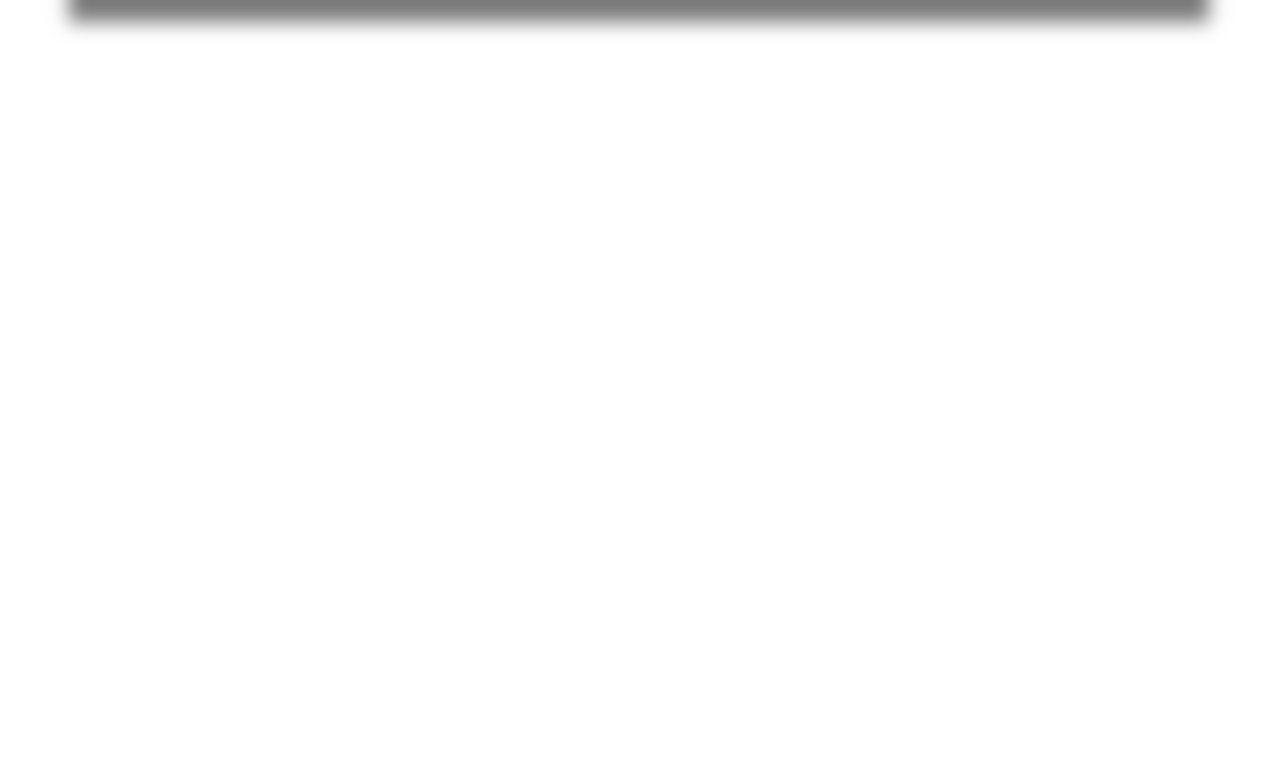
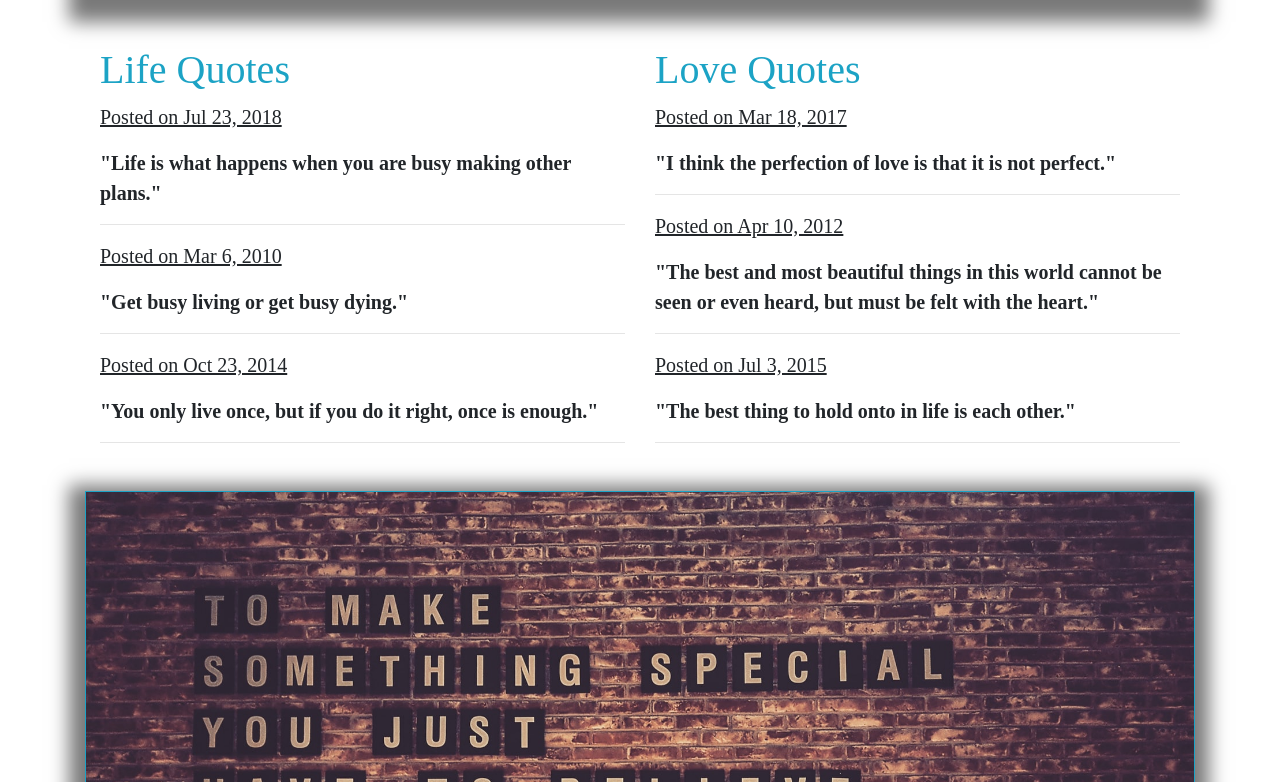
Before and after one commit to DerrickOdhiambo/Quotes-IP1, an Angular app: page / in a window 1280 px wide. Shown: the part 1138-1920 px from the top of the page. Before the commit the page ends 1184 px from the top, so only its background shows below. Built offline with nearby package versions, Linux system fonts and the light colour scheme; a web font is replaced by a local one.

Commit message:
create a lifeQuotes and loveQuotes array and display it in the app

```diff
--- a/src/app/quote/quote.component.css
+++ b/src/app/quote/quote.component.css
@@ -9,6 +9,13 @@ h3 {
   margin: 2rem 0 3rem 0;
   box-shadow: -1px 9px 18px 15px rgba(0, 0, 0, 0.53);
 }
-#date-text{
+#date-text {
   text-decoration: underline;
 }
+#footer {
+  background-image: url("../images/img11.jpg");
+  height: 60vh;
+  background-position: center;
+  background-size: cover;
+  background-repeat: no-repeat;
+}
--- a/src/app/quote/quote.component.html
+++ b/src/app/quote/quote.component.html
@@ -23,3 +23,24 @@
     </div>
   </div>
 </div>
+<div class="container">
+  <div class="row">
+    <div class="col-md-6">
+      <h3>Life Quotes</h3>
+      <div *ngFor="let life of lifeQuotes; let i = index">
+        <p id="date-text">Posted on {{ life.date | date }}</p>
+        <p appHighlightQuote class="font-weight-bold">"{{ life.quote }}"</p>
+        <hr />
+      </div>
+    </div>
+    <div class="col-md-6">
+      <h3>Love Quotes</h3>
+      <div *ngFor="let love of loveQuotes; let i = index">
+        <p id="date-text">Posted on {{ love.date | date }}</p>
+        <p appHighlightQuote class="font-weight-bold">"{{ love.quote }}"</p>
+        <hr />
+      </div>
+    </div>
+  </div>
+</div>
+<div class="container-fluid" id="footer"></div>
--- a/src/app/quote/quote.component.ts
+++ b/src/app/quote/quote.component.ts
@@ -13,6 +13,48 @@ export class QuoteComponent implements OnInit {
       'The purpose of our lives is to be happy.',
       'Dalai Lama',
       'John Kimana'
+    ),
+  ];
+
+  lifeQuotes: Quotes[] = [
+    new Quotes(
+      new Date(2018, 6, 23),
+      'Life is what happens when you are busy making other plans.',
+      'John Lennon',
+      'Emily Son'
+    ),
+    new Quotes(
+      new Date(2010, 2, 6),
+      'Get busy living or get busy dying.',
+      'Stephen King',
+      'Kamau Lemar'
+    ),
+    new Quotes(
+      new Date(2014, 9, 23),
+      'You only live once, but if you do it right, once is enough.',
+      'Mae West',
+      'Njogu Diana'
+    ),
+  ];
+
+  loveQuotes: Quotes[] = [
+    new Quotes(
+      new Date(2017, 2, 18),
+      'I think the perfection of love is that it is not perfect.',
+      'Taylor Swift',
+      'Ngolo Kante'
+    ),
+    new Quotes(
+      new Date(2012, 3, 10),
+      'The best and most beautiful things in this world cannot be seen or even heard, but must be felt with the heart.',
+      'Hellen Keller',
+      'Mambo Leo'
+    ),
+    new Quotes(
+      new Date(2015, 6, 3),
+      'The best thing to hold onto in life is each other.',
+      'Audrey Hepburn',
+      'Sheila Kimani'
     ),
   ];
 
```
